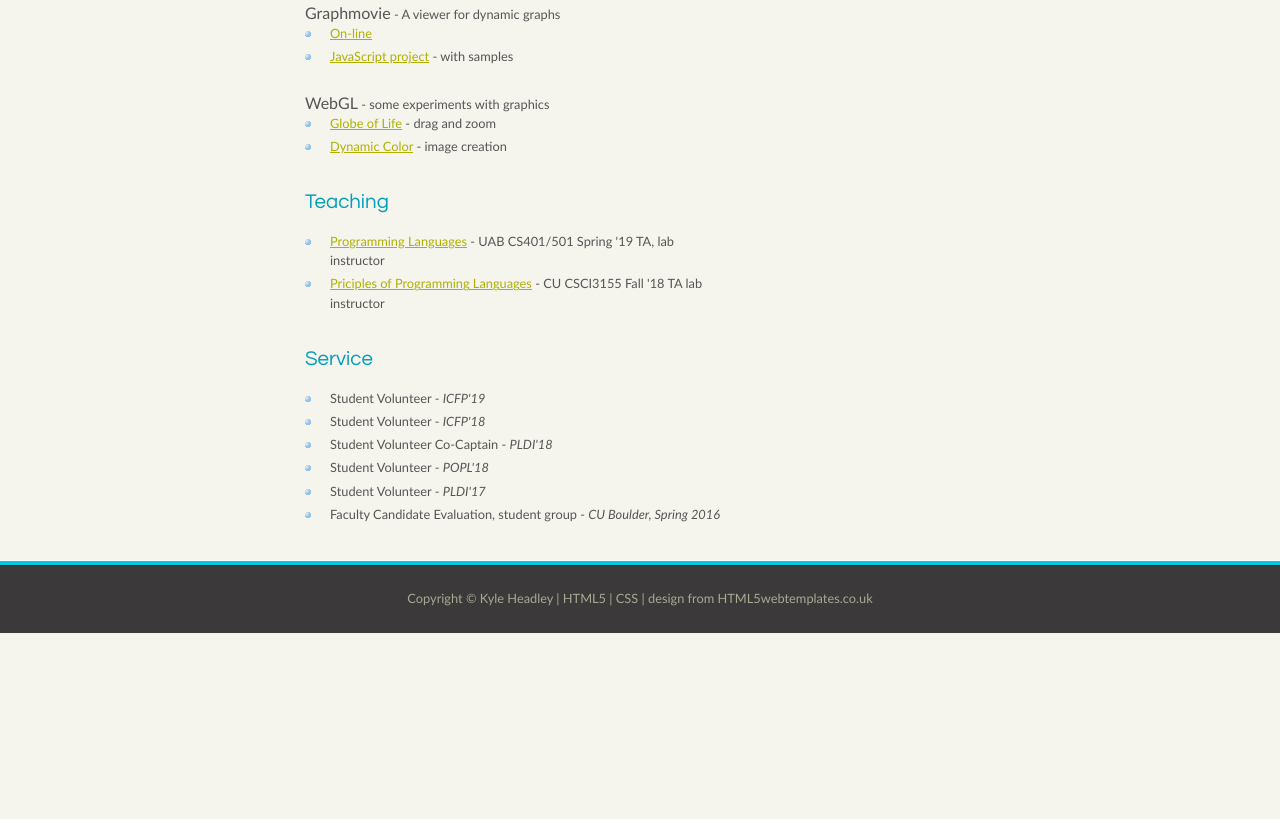
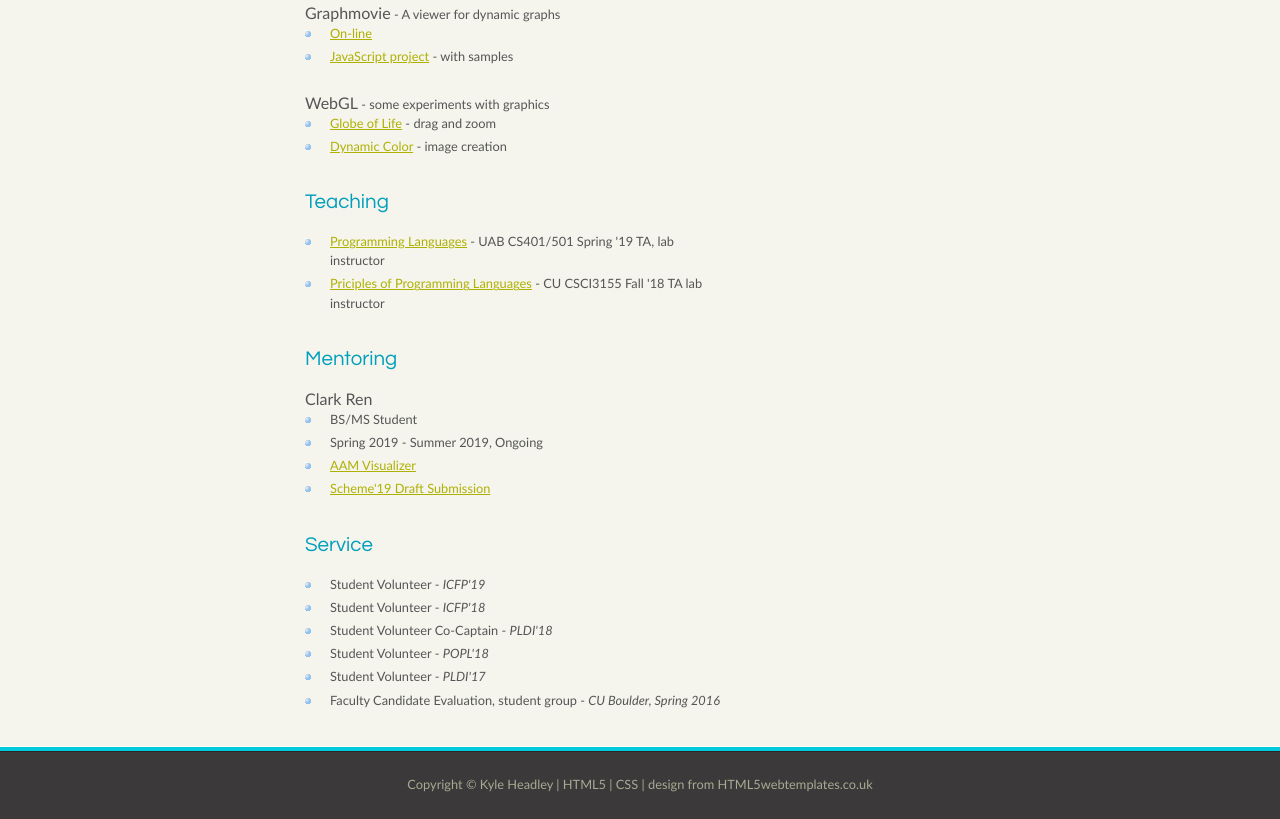
Before and after one commit to kyleheadley/PHDWebsite, a plain HTML site: page index.html in a window 1280 px wide. Shown: the part 3960-4779 px from the top of the page. Before the commit the page ends 4593 px from the top, so only its background shows below. Drawn offline with Linux system fonts and the light colour scheme.

Commit message:
add Clark

```diff
--- a/index.html
+++ b/index.html
@@ -4,7 +4,7 @@
 <head>
   <title>Kyle's Page</title>
   <meta name="description" content="Professional Website for Kyle Headley" />
-  <meta name="keywords" content="PHD student computer science incremental computation" />
+  <meta name="keywords" content="PHD student computer science incremental computation abstract program analysis" />
   <meta http-equiv="content-type" content="text/html; charset=windows-1252" />
   <link rel="stylesheet" type="text/css" href="style/style.css" />
 </head>
@@ -187,8 +187,8 @@
         <ul>
           <li><a href="https://analysisviz.gilray.net/">Web App</a></li>
           <li><a href="https://github.com/harp-lab/aam-visualizer">Code</a></li>
-          <li><a href="funccfg-icfp19src-submit">Abstract</a> - ICFP'19 SRC Submission</li>
-          <li><a href="2019-headley-aamviz-scheme-submit">Draft</a> - Scheme'19 Submission</li>
+          <li><a href="funccfg-icfp19src-submit.pdf">Abstract</a> - ICFP'19 SRC Submission</li>
+          <li><a href="2019-headley-aamviz-scheme-submit.pdf">Draft</a> - Scheme'19 Submission</li>
         </ul>
         <proj>TraitLang</proj> - Constraining a type-level langauge in Rust
         <ul>
@@ -283,6 +283,14 @@
           <li><a href="https://gilray.org/classes/spring2019/cs401/">Programming Languages</a> - UAB CS401/501 Spring '19 TA, lab instructor</li>
           <li><a href="http://csci3155.cs.colorado.edu">Priciples of Programming Languages</a> - CU CSCI3155 Fall '18 TA lab instructor</li>
         </ul>
+        <h2>Mentoring</h2>
+        <proj>Clark Ren</proj>
+        <ul>
+          <li>BS/MS Student</li>
+          <li>Spring 2019 - Summer 2019, Ongoing
+          <li><a href="https://github.com/harp-lab/aam-visualizer">AAM Visualizer</a></li>
+          <li><a href="2019-headley-aamviz-scheme-submit.pdf">Scheme'19 Draft Submission</a></li>
+        </ul>
         <h2>Service</h2>
         <ul>
           <li>Student Volunteer - <i>ICFP'19</i></li>
```
